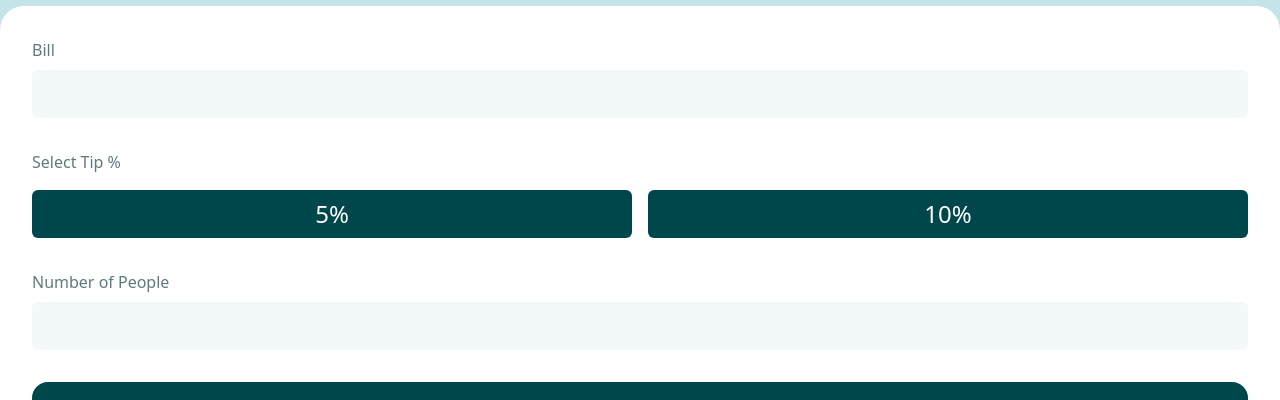
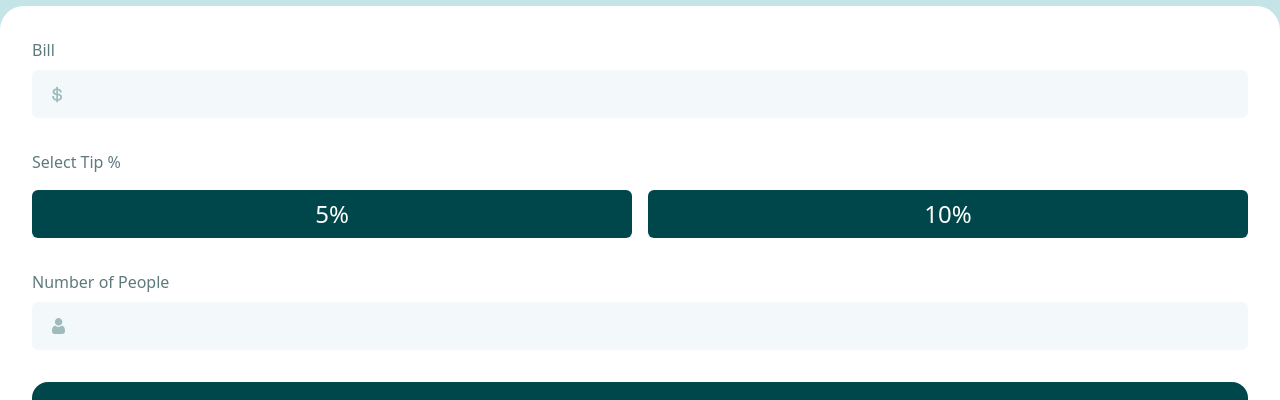
Before and after one commit to LeeConnelly12/tipping-calculator, a Vue app: page / in a window 1280 px wide. Shown: the part 136-536 px from the top of the page. Built offline with nearby package versions, Linux system fonts and the light colour scheme; a web font is replaced by a local one.

Commit message:
Make input components

```diff
--- /dev/null
+++ b/src/components/DollarSign.vue
@@ -0,0 +1,10 @@
+<template>
+  <svg width="11" height="17" fill="none" xmlns="http://www.w3.org/2000/svg">
+    <path
+      fill-rule="evenodd"
+      clip-rule="evenodd"
+      d="M6.016 16.328v-1.464c1.232-.08 2.22-.444 2.964-1.092.744-.648 1.116-1.508 1.116-2.58v-.144c0-.992-.348-1.772-1.044-2.34-.696-.568-1.708-.932-3.036-1.092V4.184c.56.144 1.012.4 1.356.768.344.368.516.816.516 1.344v.288h1.824v-.432c0-.448-.088-.876-.264-1.284a3.783 3.783 0 0 0-.744-1.116A4.251 4.251 0 0 0 7.54 2.9a5.324 5.324 0 0 0-1.524-.492V.872H4.288V2.36a5.532 5.532 0 0 0-1.416.324c-.448.168-.84.392-1.176.672-.336.28-.604.616-.804 1.008-.2.392-.3.844-.3 1.356v.144c0 .96.316 1.708.948 2.244.632.536 1.548.884 2.748 1.044v3.912c-.704-.16-1.248-.472-1.632-.936-.384-.464-.576-1.08-.576-1.848v-.288H.256v.576c0 .464.08.924.24 1.38.16.456.404.88.732 1.272.328.392.744.728 1.248 1.008s1.108.476 1.812.588v1.512h1.728ZM4.288 7.424c-.688-.128-1.164-.332-1.428-.612-.264-.28-.396-.644-.396-1.092 0-.464.176-.832.528-1.104.352-.272.784-.448 1.296-.528v3.336Zm1.728 1.92v3.792c.688-.08 1.228-.288 1.62-.624.392-.336.588-.776.588-1.32 0-.56-.176-.976-.528-1.248-.352-.272-.912-.472-1.68-.6Z"
+      fill="#9EBBBD"
+    />
+  </svg>
+</template>
--- /dev/null
+++ b/src/components/Input.vue
@@ -0,0 +1,36 @@
+<script setup>
+import { onMounted, ref } from "vue"
+
+const model = defineModel({
+  type: String,
+  required: true,
+})
+
+const input = ref(null)
+
+onMounted(() => {
+  if (input.value.hasAttribute("autofocus")) {
+    input.value.focus()
+  }
+})
+
+defineOptions({
+  inheritAttrs: false,
+})
+
+defineExpose({ focus: () => input.value.focus() })
+</script>
+
+<template>
+  <div class="relative flex items-center" :class="$attrs.class">
+    <div class="absolute left-5 pointer-events-none">
+      <slot name="icon" />
+    </div>
+    <input
+      class="bg-light-blue rounded-md pr-5 py-2 pl-10 h-12 text-green text-2xl w-full text-right"
+      v-bind="{ ...$attrs, class: null }"
+      v-model="model"
+      ref="input"
+    />
+  </div>
+</template>
--- /dev/null
+++ b/src/components/People.vue
@@ -0,0 +1,8 @@
+<template>
+  <svg width="13" height="16" fill="none" xmlns="http://www.w3.org/2000/svg">
+    <path
+      d="M6.599 7.707c-1.032 0-1.925-.38-2.654-1.129-.73-.749-1.1-1.666-1.1-2.725 0-1.058.37-1.975 1.1-2.724C4.675.379 5.567 0 6.599 0c1.03 0 1.923.38 2.653 1.129s1.1 1.666 1.1 2.724c0 1.06-.37 1.976-1.1 2.725-.73.75-1.623 1.13-2.653 1.13ZM.032 12.303c.02-.312.063-.652.126-1.01.063-.363.144-.705.242-1.017.1-.323.238-.643.407-.948.176-.318.382-.594.614-.821.242-.238.538-.43.881-.57.342-.138.72-.208 1.125-.208.16 0 .313.067.61.265.183.123.397.264.636.421.204.134.48.259.822.372.333.11.671.167 1.005.167a3.19 3.19 0 0 0 1.006-.167c.341-.113.618-.238.822-.372l.636-.42c.296-.2.45-.266.61-.266.405 0 .783.07 1.125.209.342.14.639.33.881.569.232.227.438.503.614.82.169.306.306.625.407.949.097.312.178.654.242 1.016.062.359.105.699.126 1.011.02.307.031.624.031.945 0 .836-.259 1.512-.768 2.01-.504.492-1.17.742-1.98.742H2.748c-.81 0-1.477-.25-1.98-.742C.259 14.76 0 14.084 0 13.248c0-.322.01-.64.032-.945Z"
+      fill="#9EBBBD"
+    />
+  </svg>
+</template>
--- a/src/components/TippingCalculator.vue
+++ b/src/components/TippingCalculator.vue
@@ -1,13 +1,17 @@
-<script setup></script>
+<script setup>
+import Input from "@/components/Input.vue"
+import DollarSign from "@/components/DollarSign.vue"
+import People from "@/components/People.vue"
+</script>
 
 <template>
   <div class="bg-white rounded-t-3xl p-8 text-turquoise">
     <label class="block" for="bill">Bill</label>
-    <input
-      class="bg-light-blue rounded-md px-5 py-2 h-12 mt-2 text-green text-2xl w-full"
-      type="text"
-      id="bill"
-    />
+    <Input class="mt-2" type="text" id="bill">
+      <template #icon>
+        <DollarSign />
+      </template>
+    </Input>
     <p class="mt-8">Select Tip %</p>
     <div class="grid grid-cols-2 gap-4 mt-4">
       <label
@@ -24,11 +28,11 @@
       </label>
     </div>
     <label class="block mt-8" for="number_of_people">Number of People</label>
-    <input
-      class="bg-light-blue rounded-md px-5 py-2 h-12 mt-2 text-green text-2xl w-full"
-      type="text"
-      id="bill"
-    />
+    <Input class="mt-2" type="text" id="number_of_people">
+      <template #icon>
+        <People />
+      </template>
+    </Input>
     <div class="mt-8 bg-green rounded-2xl pt-9 px-6 pb-6">
       <div class="flex justify-between items-center">
         <div>
```
